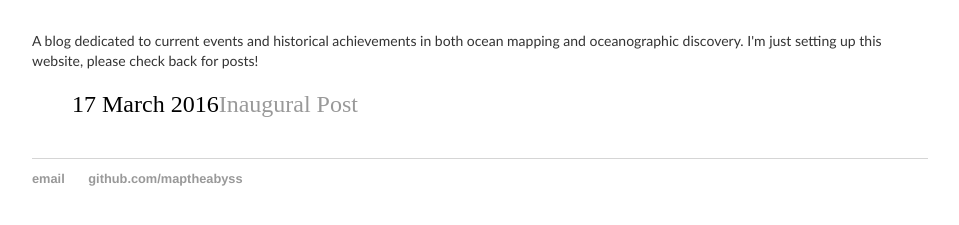
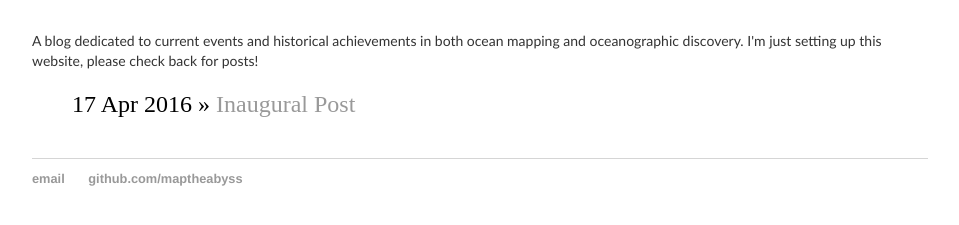
Before and after one commit to maptheabyss/maptheabyss.github.io, a Jekyll site: the page built from index.html, in a window 1280 px wide. Shown: the part 166-391 px from the top of the page, without its empty margins (160-1119 px from the left). Built offline with Jekyll 4.4.1, drawn with Linux system fonts in a browser that asks for light colours.

Commit message:
Update index.html

```diff
--- a/index.html
+++ b/index.html
@@ -6,6 +6,8 @@
 	<h1>Hi there, welcome to Map The Abyss.</h1>
 	<p>A blog dedicated to current events and historical achievements in both ocean mapping and oceanographic discovery. I'm just setting up this website, please check back for posts! </p>
 	<ul class="posts">
-		<li><span>17 March 2016</span><a ref="http://maptheabyss.github.io/posts/2016-04-17-inaugural-post.html">Inaugural Post</a></li>
+	  {% for post in site.posts %}
+	    <li><span>{{ post.date | date_to_string }}</span> » <a href="{{ post.url }}" title="{{ post.title }}">{{ post.title }}</a></li>
+	  {% endfor %}
 	</ul>
 </div><!-- /.blurb -->
```
